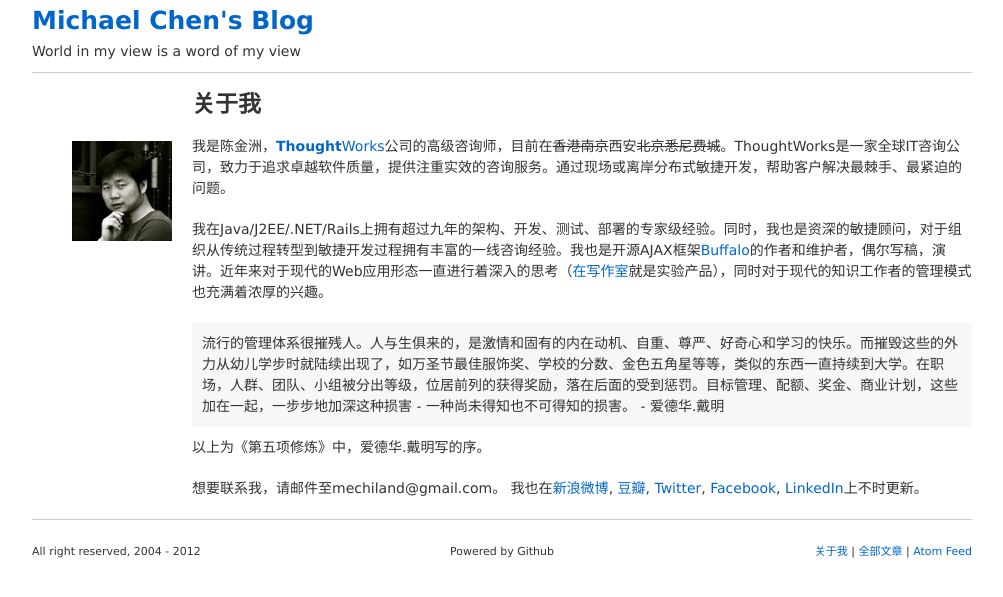
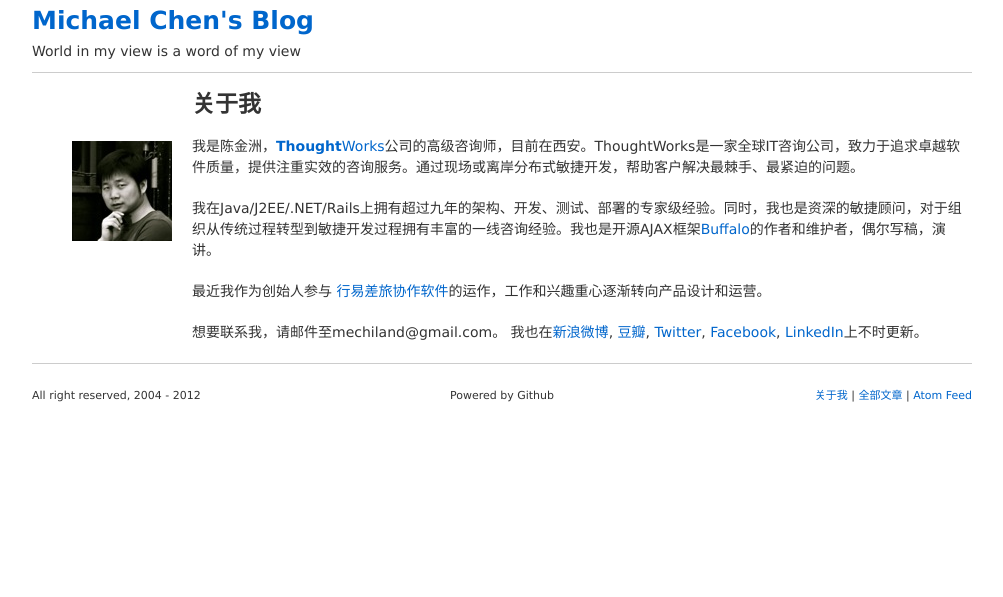
Before and after one commit to mechiland/mechiland.github.com, a Jekyll site: the page built from about.html, in a window 1280 px wide. Shown: the top 597 px of the page, without its empty margins (138-1141 px from the left). Built offline with Jekyll 4.4.1, drawn with Linux system fonts in a browser that asks for light colours; Markdown is read by kramdown in place of the engine named in the settings.

```diff
--- a/_layouts/index.html
+++ b/_layouts/index.html
@@ -6,7 +6,7 @@
     <div class="side_block">
       <h4>关于我</h4>
       <div>
-        <img src="/img/michaelchen.jpg" style="float:left;margin-right: 4px;"/>陈金洲，工作于<a href="http://www.thoughtworks.com"><strong>Thought</strong>Works</a>公司，目前在<del datetime="2010-12-06T12:59:27+00:00">香港南京</del>西安<del datetime="2010-12-06T12:59:27+00:00">北京悉尼费城墨尔本</del>。联系我，请发信至mechiland@gmail.com。<a href="/about.html">关于我</a>
+        <img src="/img/michaelchen.jpg" style="float:left;margin-right: 4px;"/>陈金洲，工作于<a href="http://www.thoughtworks.com"><strong>Thought</strong>Works</a>公司，目前在西安。联系我，请发信至mechiland@gmail.com。<a href="/about.html">关于我</a>
         <div class="clear"></div>
       </div>
     </div>
--- a/about.html
+++ b/about.html
@@ -11,16 +11,13 @@ title: "关于"
 <div class="grid_10">
   <h2>关于我</h2>
   <p>
-  我是陈金洲，<a href="http://www.thoughtworks.com"><strong>Thought</strong>Works</a>公司的高级咨询师，目前在<del datetime="2010-12-06T12:59:27+00:00">香港南京</del>西安<del datetime="2010-12-06T12:59:27+00:00">北京悉尼费城</del>。ThoughtWorks是一家全球IT咨询公司，致力于追求卓越软件质量，提供注重实效的咨询服务。通过现场或离岸分布式敏捷开发，帮助客户解决最棘手、最紧迫的问题。
+  我是陈金洲，<a href="http://www.thoughtworks.com"><strong>Thought</strong>Works</a>公司的高级咨询师，目前在西安。ThoughtWorks是一家全球IT咨询公司，致力于追求卓越软件质量，提供注重实效的咨询服务。通过现场或离岸分布式敏捷开发，帮助客户解决最棘手、最紧迫的问题。
   </p>
   <p>
-  我在Java/J2EE/.NET/Rails上拥有超过九年的架构、开发、测试、部署的专家级经验。同时，我也是资深的敏捷顾问，对于组织从传统过程转型到敏捷开发过程拥有丰富的一线咨询经验。我也是开源AJAX框架<a href="http://buffalo.sf.net">Buffalo</a>的作者和维护者，偶尔写稿，演讲。近年来对于现代的Web应用形态一直进行着深入的思考（<a href="http://inwritingroom.appspot.com">在写作室</a>就是实验产品），同时对于现代的知识工作者的管理模式也充满着浓厚的兴趣。</p>
+  我在Java/J2EE/.NET/Rails上拥有超过九年的架构、开发、测试、部署的专家级经验。同时，我也是资深的敏捷顾问，对于组织从传统过程转型到敏捷开发过程拥有丰富的一线咨询经验。我也是开源AJAX框架<a href="http://buffalo.sf.net">Buffalo</a>的作者和维护者，偶尔写稿，演讲。</p>
 
-  <blockquote>流行的管理体系很摧残人。人与生俱来的，是激情和固有的内在动机、自重、尊严、好奇心和学习的快乐。而摧毁这些的外力从幼儿学步时就陆续出现了，如万圣节最佳服饰奖、学校的分数、金色五角星等等，类似的东西一直持续到大学。在职场，人群、团队、小组被分出等级，位居前列的获得奖励，落在后面的受到惩罚。目标管理、配额、奖金、商业计划，这些加在一起，一步步地加深这种损害 - 一种尚未得知也不可得知的损害。 - 爱德华.戴明</blockquote>
+  <p>最近我作为创始人参与 <a href="http://www.xingyii.com">行易差旅协作软件</a>的运作，工作和兴趣重心逐渐转向产品设计和运营。</p>
 
-  <p>
-  以上为《第五项修炼》中，爱德华.戴明写的序。</p>
-  <p>
-  想要联系我，请邮件至mechiland@gmail.com。 我也在<a href="http://weibo.com/mechilandx">新浪微博</a>, <a href="http://www.douban.com/people/mechiland">豆瓣</a>, <a href="http://www.twitter.com/mechiland">Twitter</a>, <a href="http://www.facebook.com/mechiland">Facebook</a>, <a href="http://cn.linkedin.com/in/mechiland">LinkedIn</a>上不时更新。
-</p>
+  <p>想要联系我，请邮件至mechiland@gmail.com。 我也在<a href="http://weibo.com/mechilandx">新浪微博</a>, <a href="http://www.douban.com/people/mechiland">豆瓣</a>, <a href="http://www.twitter.com/mechiland">Twitter</a>, <a href="http://www.facebook.com/mechiland">Facebook</a>, <a href="http://cn.linkedin.com/in/mechiland">LinkedIn</a>上不时更新。
+  </p>
 </div>
```
Also changed, not shown: _posts/2012-07-31-coders-are-dead-long-live-design.md (added, +13 -0 lines), _posts/2012-08-11-stop-learning-start-creating.md (added, +39 -0 lines), _posts/2006-03-29-143.md (renamed from _posts/2006-03-29-143.html).
